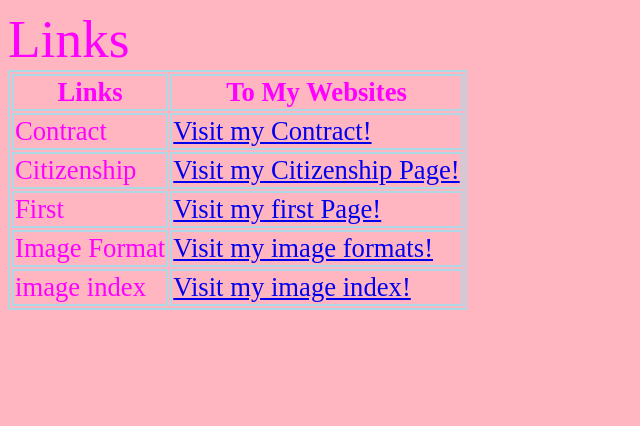
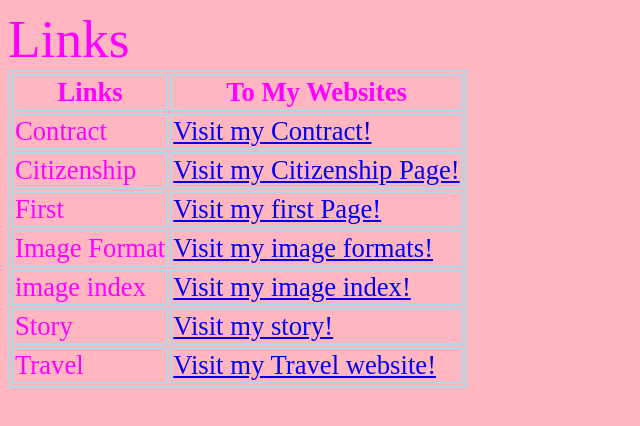
Before and after one commit to LSRHS-4-04/site, a plain HTML site: page index.html in a window 1280 px wide. Shown: the whole page, without its empty margins (0-640 px from the left). Drawn offline with Linux system fonts and the light colour scheme.

Commit message:
new travel lol

```diff
--- a/index.html
+++ b/index.html
@@ -34,5 +34,15 @@
       <td><p> <a href="images/index.html">Visit my image index!</a></td>
       </tr>
 
+      <tr>
+      <td>Story </td>
+      <td><p> <a href="story/index.html">Visit my story!</a></td>
+      </tr>
+
+      <tr>
+      <td>Travel </td>
+      <td><p> <a href="travel/travel.html">Visit my Travel website!</a></td>
+      </tr>
+
       </table>
     </body>
```
Also changed, not shown: 1 other file.
